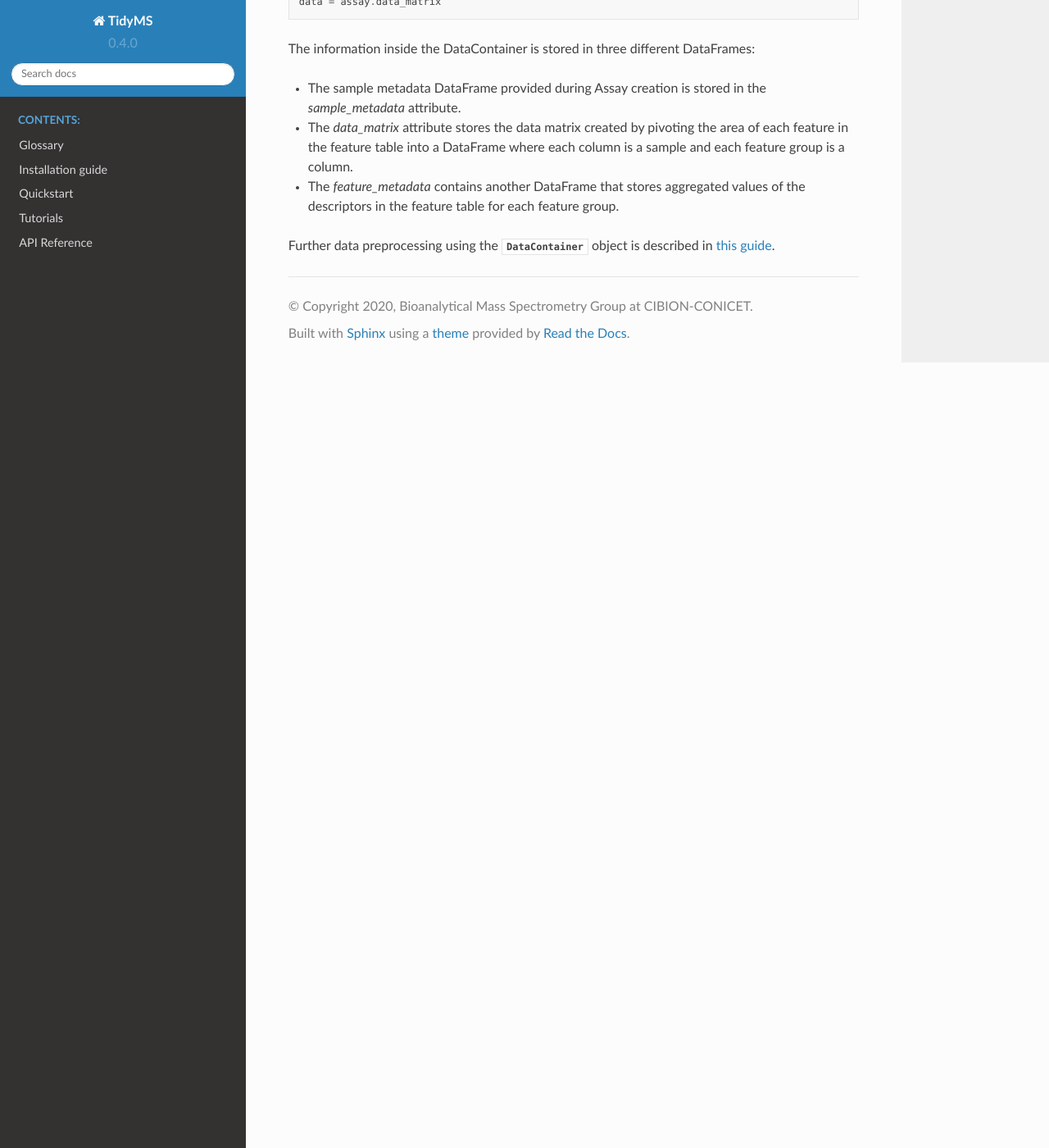
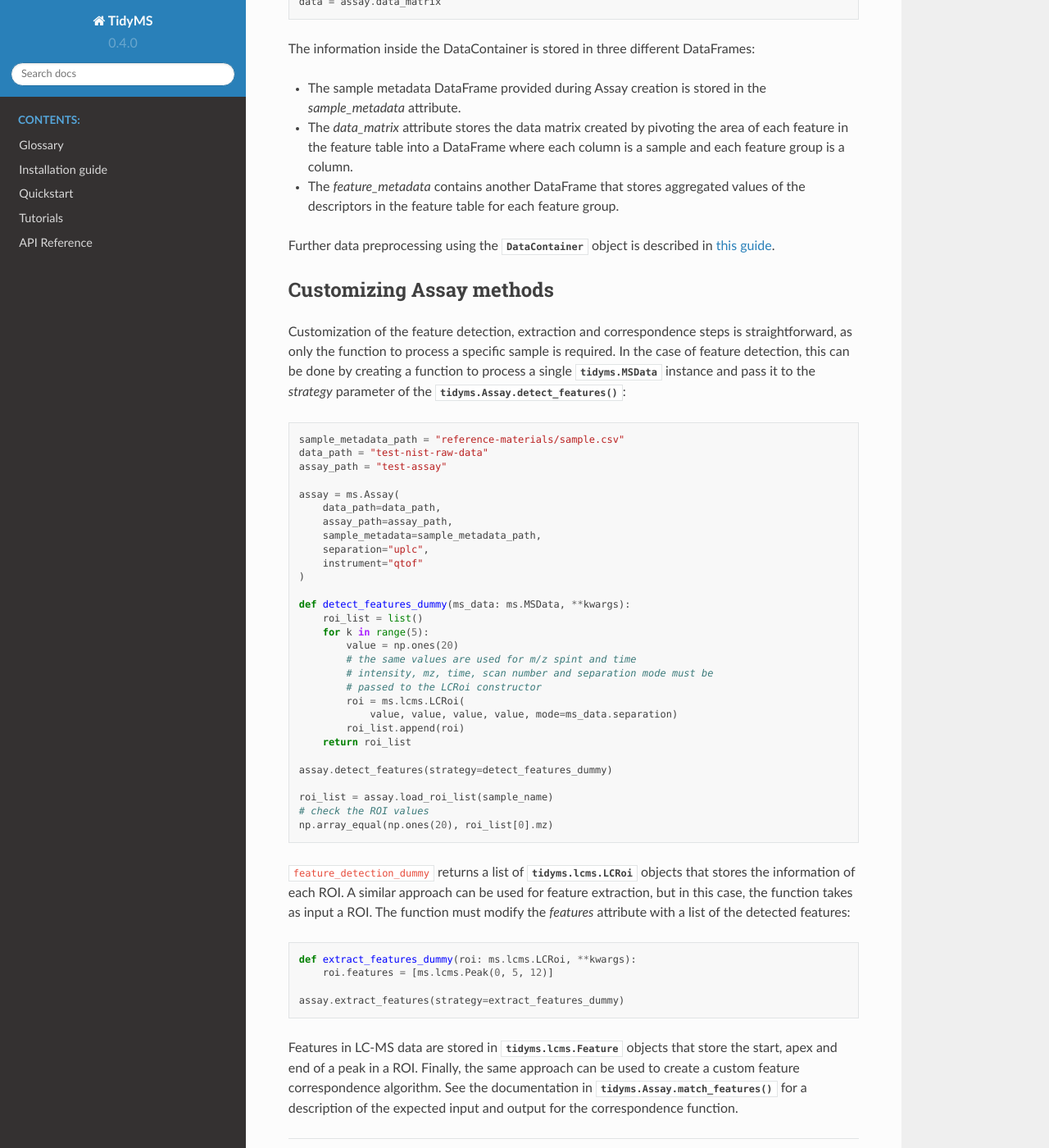
Before and after one commit to griquelme/tidyms, a Sphinx documentation site: the page built from docs/processing_datasets.rst, in a window 1280 px wide and 1400 px high, scrolled down 5871 px. Shown: the whole window at 82% size. Built offline with Sphinx 7.4.7 and the Read the Docs theme 2.0.0, drawn with Linux system fonts in a browser that asks for light colours; the version number is read from the project's files by our own code; some of the changed text lies outside the part shown.

Commit message:
Add section on how to customize assay methods.

```diff
--- a/docs/processing_datasets.rst
+++ b/docs/processing_datasets.rst
@@ -220,7 +220,7 @@ method:
 Data matrix creation
 --------------------
 
-Using the `sample_` and `label_` columns, the data matrix is built by pivoting
+The data matrix is built by pivoting the `sample_` and `cluster_` columns in
 the feature table, as described in this
 `link <https://pandas.pydata.org/docs/user_guide/reshaping.html#reshaping>`_.
 The data matrix is created using the :meth:`tidyms.Assay.make_data_matrix`
@@ -245,3 +245,63 @@ DataFrames:
 
 Further data preprocessing using the :class:`~tidyms.DataContainer` object is
 described in :ref:`this guide <data-curation>`.
+
+Customizing Assay methods
+-------------------------
+
+Customization of the feature detection, extraction and correspondence steps
+is straightforward, as only the function to process a specific sample is
+required. In the case of feature detection, this can be done by creating a
+function to process a single :class:`tidyms.MSData` instance and pass it to
+the `strategy` parameter of the :meth:`tidyms.Assay.detect_features`:
+
+.. code-block:: python
+
+    sample_metadata_path = "reference-materials/sample.csv"
+    data_path = "test-nist-raw-data"
+    assay_path = "test-assay"
+
+    assay = ms.Assay(
+        data_path=data_path,
+        assay_path=assay_path,
+        sample_metadata=sample_metadata_path,
+        separation="uplc",
+        instrument="qtof"
+    )
+
+    def detect_features_dummy(ms_data: ms.MSData, **kwargs):
+        roi_list = list()
+        for k in range(5):
+            value = np.ones(20)
+            # the same values are used for m/z spint and time
+            # intensity, mz, time, scan number and separation mode must be
+            # passed to the LCRoi constructor
+            roi = ms.lcms.LCRoi(
+                value, value, value, value, mode=ms_data.separation)
+            roi_list.append(roi)
+        return roi_list
+
+    assay.detect_features(strategy=detect_features_dummy)
+
+    roi_list = assay.load_roi_list(sample_name)
+    # check the ROI values
+    np.array_equal(np.ones(20), roi_list[0].mz)
+
+``feature_detection_dummy`` returns a list of :class:`tidyms.lcms.LCRoi` objects
+that stores the information of each ROI. A similar approach can be used for
+feature extraction, but in this case, the function takes as input a ROI. The
+function must modify the `features` attribute with a list of the detected
+features:
+
+.. code-block:: python
+
+    def extract_features_dummy(roi: ms.lcms.LCRoi, **kwargs):
+        roi.features = [ms.lcms.Peak(0, 5, 12)]
+
+    assay.extract_features(strategy=extract_features_dummy)
+
+Features in LC-MS data are stored in :class:`tidyms.lcms.Feature` objects that
+store the start, apex and end of a peak in a ROI.  Finally, the same approach
+can be used to create a custom feature correspondence algorithm. See the
+documentation in :meth:`tidyms.Assay.match_features` for a description of
+the expected input and output for the correspondence function.
```
Also changed, not shown: other parts of docs/processing_datasets.rst (+4 -4 lines).
